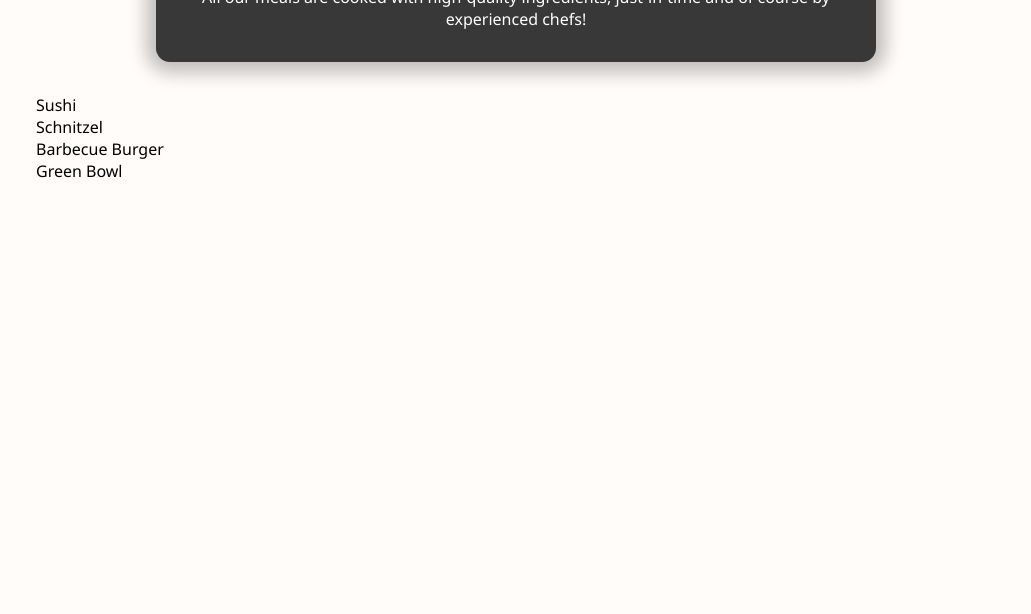
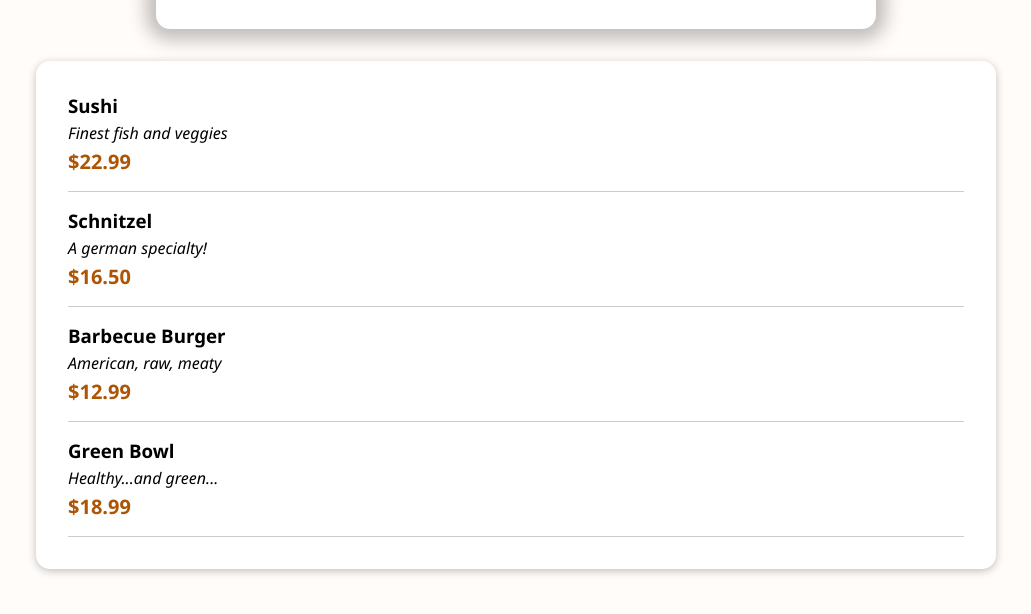
Before and after one commit to brennolemos/react-meals, a React (Create React App) app: page / in a window 1280 px wide. Shown: the top 614 px of the page, without its empty margins (124-1155 px from the left). Built offline with nearby package versions, Linux system fonts and the light colour scheme; the HTML template or start-up script is replaced by a standard one.

Commit message:
Add Individual Meal Items and Displaying Them

```diff
--- a/src/components/Meals/AvailableMeals/AvailableMeals.jsx
+++ b/src/components/Meals/AvailableMeals/AvailableMeals.jsx
@@ -1,3 +1,5 @@
+import Card from '../../UI/Card';
+import MealItem from '../MealItem/MealItem';
 import styles from './AvailableMeals.module.css';
 
 const DUMMY_MEALS = [
@@ -28,11 +30,20 @@
 ];
 
 const AvailableMeals = () => {
-  const mealsList = DUMMY_MEALS.map((meal) => <li>{meal.name}</li>);
+  const mealsList = DUMMY_MEALS.map((meal) => (
+    <MealItem
+      key={meal.id}
+      name={meal.name}
+      description={meal.description}
+      price={meal.price}
+    />
+  ));
 
   return (
     <section className={styles.meals}>
-      <ul>{mealsList}</ul>
+      <Card>
+        <ul>{mealsList}</ul>
+      </Card>
     </section>
   );
 };
--- /dev/null
+++ b/src/components/Meals/MealItem/MealItem.jsx
@@ -0,0 +1,17 @@
+import styles from './MealItem.module.css';
+
+const MealItem = (props) => {
+  const price = `$${props.price.toFixed(2)}`;
+
+  return (
+    <li className={styles.meal}>
+      <div>
+        <h3>{props.name}</h3>
+        <div className={styles.description}>{props.description}</div>
+        <div className={styles.price}>{price}</div>
+      </div>
+      <div></div>
+    </li>
+  );
+};
+export default MealItem;
--- /dev/null
+++ b/src/components/Meals/MealItem/MealItem.module.css
@@ -0,0 +1,22 @@
+.meal {
+  display: flex;
+  justify-content: space-between;
+  margin: 1rem;
+  padding-bottom: 1rem;
+  border-bottom: 1px solid #ccc;
+}
+
+.meal h3 {
+  margin: 0 0 0.25rem 0;
+}
+
+.description {
+  font-style: italic;
+}
+
+.price {
+  margin-top: 0.25rem;
+  font-weight: bold;
+  color: #ad5502;
+  font-size: 1.25rem;
+}
--- a/src/components/Meals/MealsSummary/MealsSummary.jsx
+++ b/src/components/Meals/MealsSummary/MealsSummary.jsx
@@ -3,15 +3,19 @@
 const MealsSummary = () => {
   return (
     <section className={styles.summary}>
+      <div>
         <h2>Delicious food, delivered to you</h2>
+      </div>
+      <div className={styles['summary-infos']}>
         <p>
           Choose your favorite meal from our broad selection of available meals
           and enjoy a delicious lunch or dinner at home.
         </p>
         <p>
-        All our meals are cooked with high-quality ingredients, just-in-time and
-        of course by experienced chefs!
+          All our meals are cooked with high-quality ingredients, just-in-time
+          and of course by experienced chefs!
         </p>
+      </div>
     </section>
   );
 };
--- a/src/components/Meals/MealsSummary/MealsSummary.module.css
+++ b/src/components/Meals/MealsSummary/MealsSummary.module.css
@@ -5,14 +5,21 @@
   margin: auto;
   margin-top: -10rem;
   position: relative;
-  background-color: #383838;
-  color: white;
-  border-radius: 14px;
-  padding: 1rem;
+  background-color: #fff;
+  color: #333;
+  border-radius: 0.875rem;
+  padding: 1rem 1.5rem;
   box-shadow: 0 1px 18px 10px rgba(0, 0, 0, 0.25);
 }
 
 .summary h2 {
   font-size: 2rem;
   margin-top: 0;
+  margin-bottom: 1rem;
 }
+
+.summary-infos {
+  text-align: left;
+  display: flex;
+  gap: 1rem;
+}
--- /dev/null
+++ b/src/components/UI/Card/Card.jsx
@@ -0,0 +1,7 @@
+import styles from './Card.module.css';
+
+const Card = (props) => {
+  return <div className={styles.card}>{props.children}</div>;
+};
+
+export default Card;
--- /dev/null
+++ b/src/components/UI/Card/Card.module.css
@@ -0,0 +1,6 @@
+.card {
+  padding: 1rem;
+  box-shadow: 0 2px 8px rgba(0, 0, 0, 0.25);
+  border-radius: 14px;
+  background-color: white;
+}
--- /dev/null
+++ b/src/components/UI/Card/index.js
@@ -0,0 +1 @@
+export { default } from './Card';
```
Also changed, not shown: src/components/Meals/MealItem/index.js (added). Lines whose indentation alone changed are shown as unchanged.
